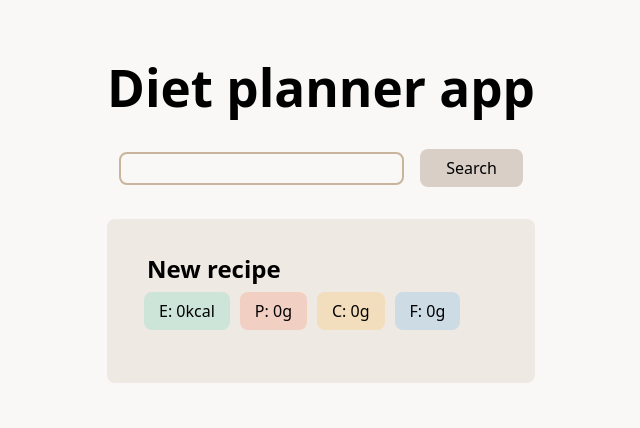
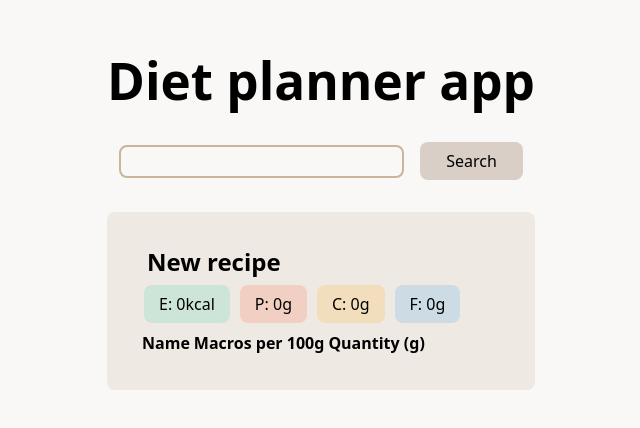
Before and after one commit to Nezxie/Diet-planner, a React (Vite) app: page / in a window 1280 px wide. Shown: the part 196-624 px from the top of the page, without its empty margins (319-959 px from the left). Built offline with nearby package versions, Linux system fonts and the light colour scheme; some icons are missing.

Commit message:
changed the layout of the recipe card to table

```diff
--- a/src/RecipeCard.jsx
+++ b/src/RecipeCard.jsx
@@ -45,22 +45,25 @@ export default function RecipeCard({ingredientList,title,onRemoveIngredient, onQ
         mealMacro = calculateMealMacro(ingredientList);
         ingredients = ingredientList.map((item)=>{
             return (
-                <li key={item.id}>
+                <tr key={item.id}>
+                    <td>
                         <h2>{item.name}</h2>
-                            <div className='labels'>
+                    </td>
+                    <td>
                         <MacroLabel item={item}/>
-                            <div>
-                            <p className="label">Quantity: </p>
+                    </td>
+                    <td>
                         <InlineEditable
                             value={item.quantity}
                             onSave={(newValue)=>{onQuantityChange(item.id,newValue)}}
                             displayAs={"span"}
                             type={"number"}
                         />
-                            </div>
+                    </td>
+                    <td>
                         <button onClick={()=>{onRemoveIngredient(item.id)}}><DeleteOutlinedIcon/></button>
-                            </div>
-                            </li>
+                    </td>
+                            </tr>
             )
         })
     }
@@ -75,9 +78,20 @@ export default function RecipeCard({ingredientList,title,onRemoveIngredient, onQ
                 className='full-width'
                         />
             <MacroLabel item={mealMacro}/>
-            <ul>
+
+            <table className="ingredients-table">
+                <thead>
+                <tr>
+                <th>Name</th>
+                <th>Macros per 100g</th>
+                <th>Quantity (g)</th>
+                <th></th>
+                </tr>
+                </thead>
+                <tbody>
                     {ingredients}
-            </ul>
+                </tbody>
+            </table>
         </div>
     );
 }
```
Lines whose indentation alone changed are shown as unchanged.
